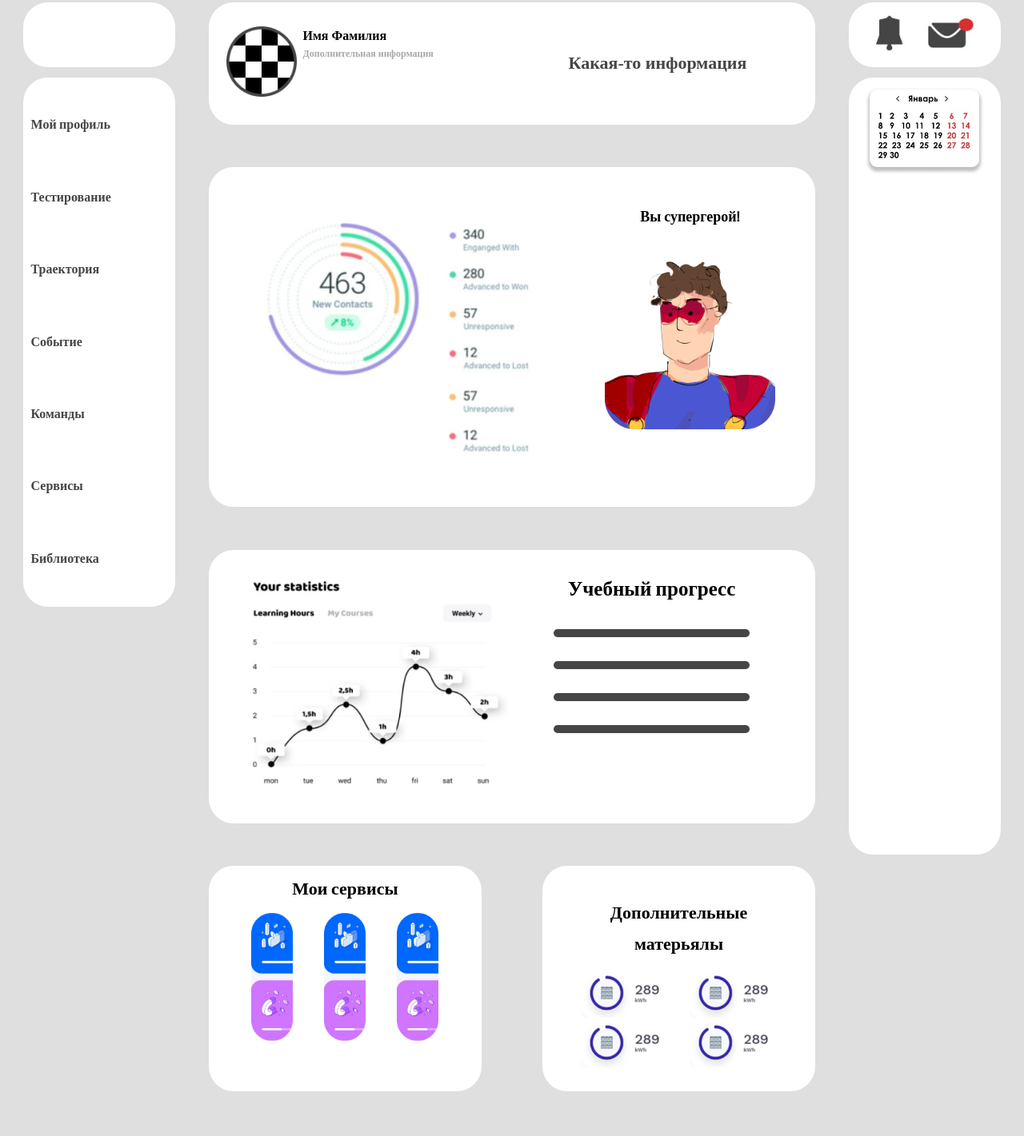
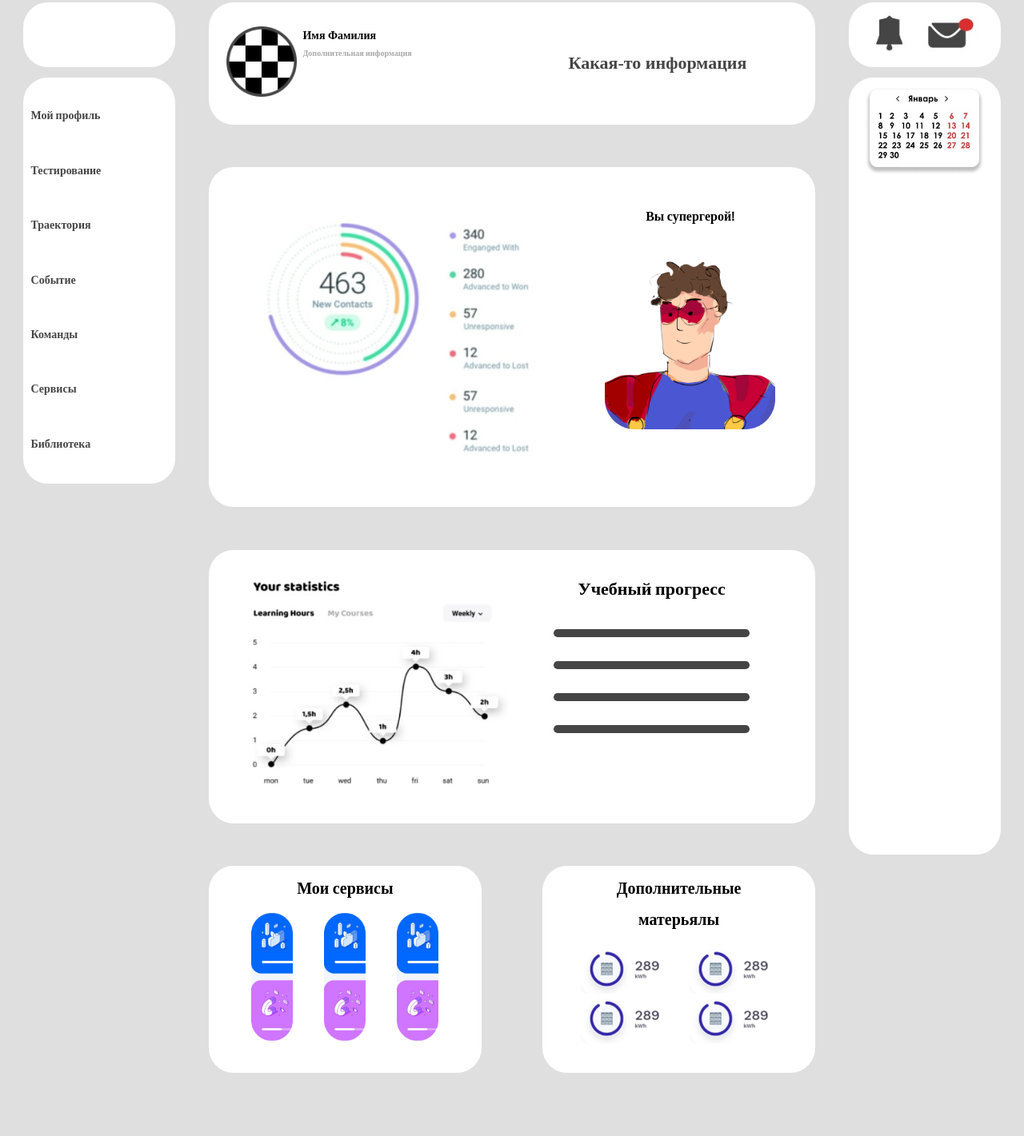
Before and after one commit to Gamafoot/WordPress, a plain HTML site: page index.html in a window 1280 px wide. Shown: the part 35-1456 px from the top of the page at 80% size. Drawn offline with Linux system fonts and the light colour scheme.

Commit message:
Fix bugs with adaptive (width 1280px)

```diff
--- a/assets/css/style.css
+++ b/assets/css/style.css
@@ -335,16 +335,20 @@ a{
 }
 
 @media screen and (max-width: 1280px) {
+    .menu .menu__navigation{
+        height: 40px;
+    }
+
     .menu__navigation a{
-        font-size: 16px;
+        font-size: 14px;
     }
 
     .block-user-info .main-info h5{
-        font-size: 16px;
+        font-size: 14px;
     }
 
     .main-info p{
-        font-size: 12px;
+        font-size: 10px;
     }
 
     .side h1{
@@ -352,11 +356,11 @@ a{
     }
 
     .character .character__title p{
-        font-size: 18px;
+        font-size: 16px;
     }
 
     .block-statistics .study-process h1{
-        font-size: 25px;
+        font-size: 22px;
     }
 
     .block-statistics .line{
@@ -377,7 +381,11 @@ a{
     }
 
     .menu .title{
-        font-size: 22px;
+        font-size: 20px;
         margin: 10px 0;
     }
+
+    .materials__menu{
+        padding: 0;
+    }
 }
```
